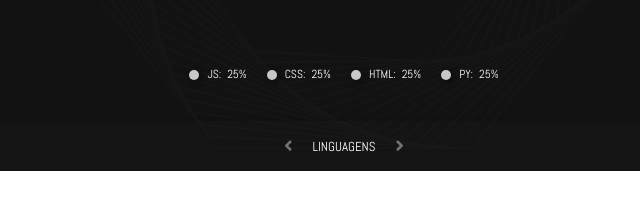
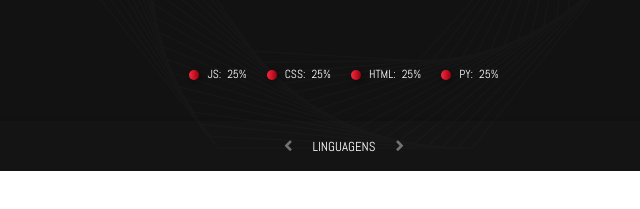
Before and after one commit to petersvc/projeto-ls, a plain HTML site: page index.html in a window 1280 px wide. Shown: the part 629-838 px from the top of the page, 296-936 px from the left. Drawn offline with Linux system fonts and the light colour scheme.

Commit message:
new pallete

```diff
--- a/dist/css/bundle.css
+++ b/dist/css/bundle.css
@@ -308,7 +308,8 @@
   width: 10px;
   height: 10px;
   border-radius: 100%;
-  background: linear-gradient(to right, rgb(200,200,200), rgb(200,200,200) );
+  border: px solid rgb(249, 41, 66);
+  background: linear-gradient(to right,  rgb(249, 41, 66), rgb(150,0,11) );
   box-shadow: 2px 2px 5px 2px rgba(0,0,0,0.2);
 }
 
--- a/src/css/main.css
+++ b/src/css/main.css
@@ -307,7 +307,8 @@
   width: 10px;
   height: 10px;
   border-radius: 100%;
-  background: linear-gradient(to right, rgb(200,200,200), rgb(200,200,200) );
+  border: px solid rgb(249, 41, 66);
+  background: linear-gradient(to right,  rgb(249, 41, 66), rgb(150,0,11) );
   box-shadow: 2px 2px 5px 2px rgba(0,0,0,0.2);
 }
 
```
